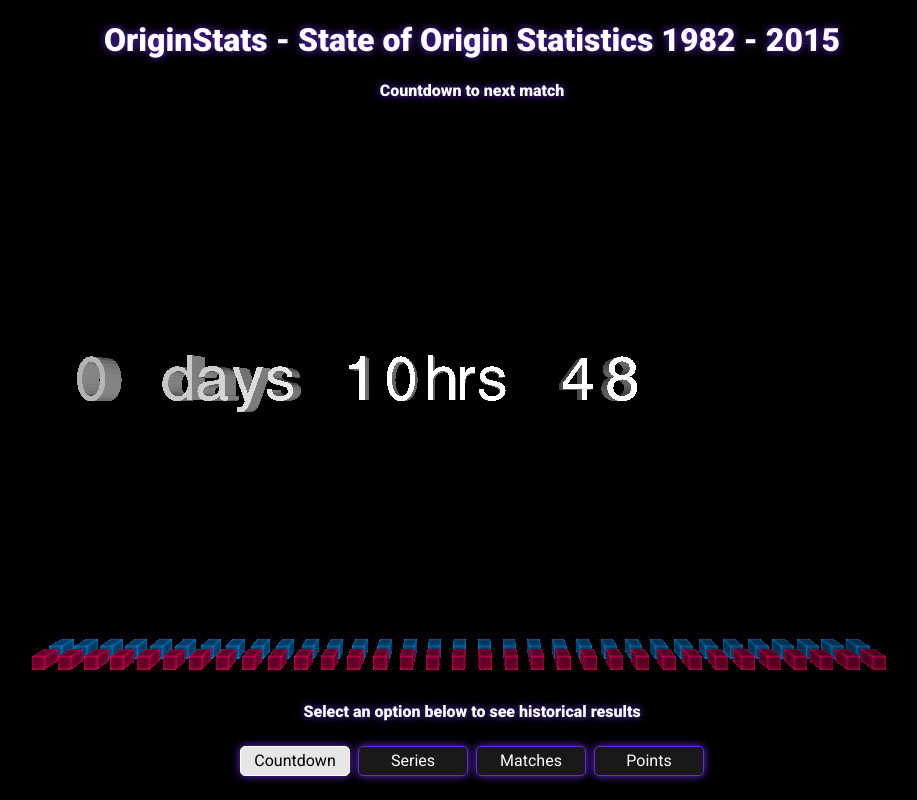
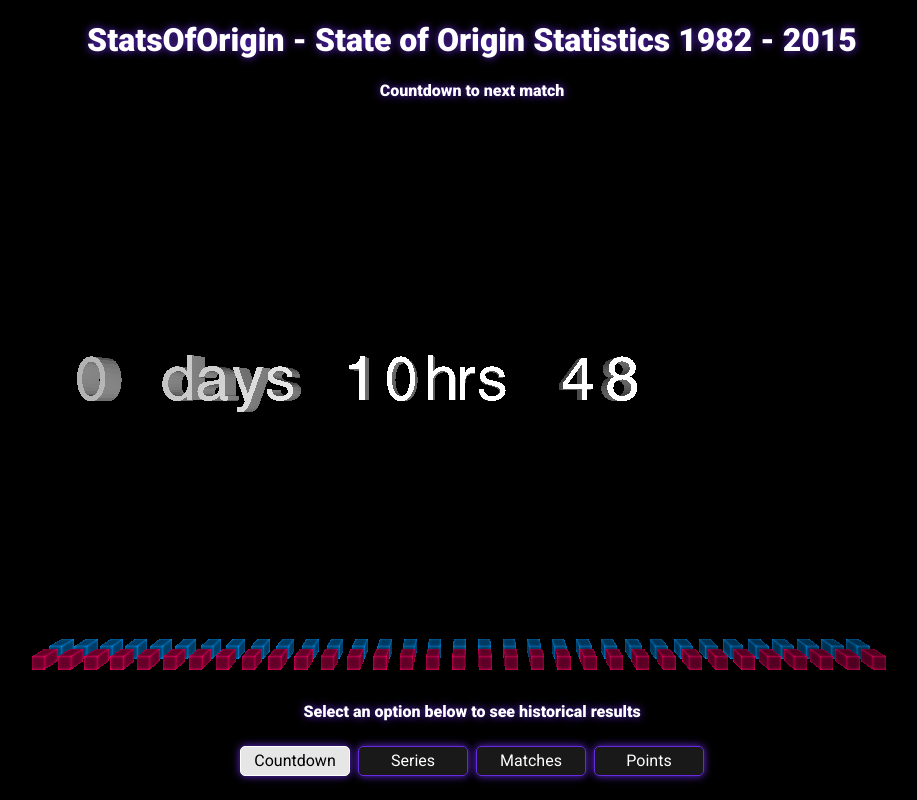
Before and after one commit to raurir/StatsOfOrigin, a PHP site: page / in a window 1280 px wide. Shown: the whole page, without its empty margins (168-1085 px from the left). Run offline with PHP 8.4, Linux system fonts and the light colour scheme.

Commit message:
removed references to OriginStats

```diff
--- a/index.php
+++ b/index.php
@@ -1,6 +1,6 @@
 <html>
   <head>
-    <title>State of Origin Statistics</title>
+    <title>StatsOfOrigin - State of Origin Statistics</title>
     <link rel="stylesheet" type="text/css" href='origin.css'/>
     <link href='http://fonts.googleapis.com/css?family=Roboto:900,400' rel='stylesheet' type='text/css'>
 <?PHP
@@ -28,7 +28,7 @@
 Made by Rauri Rochford
 Unbiased Queenslander
 Contact: @raurir
-Open source at: https://github.com/raurir/originstats
+Open source at: https://github.com/raurir/StatsOfOrigin
 -->
 
   </head>
@@ -37,7 +37,7 @@
 <!--       <div id='orientation'>Rotate device</div> -->
       <div id='header'>
         <div id='debug'></div>
-        <h1>OriginStats - State of Origin Statistics 1982 - 2015</h1>
+        <h1>StatsOfOrigin - State of Origin Statistics 1982 - 2015</h1>
         <h4 id='stat'></h4>
       </div>
       <div id='webglcontainer'></div>
```
Also changed, not shown: README.md, js/countdown.js (line endings or trailing spaces), origin.min.js, 1 other file.
